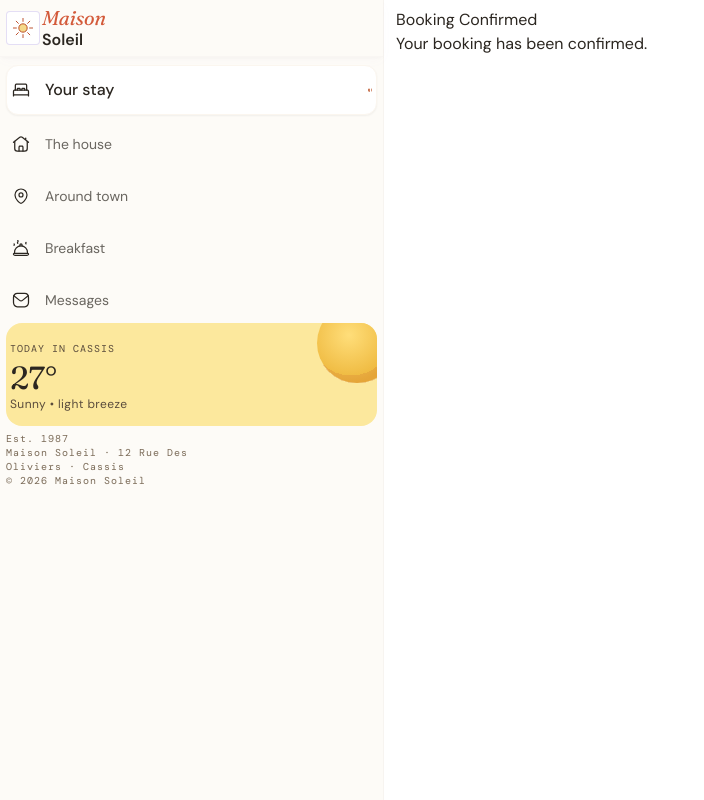
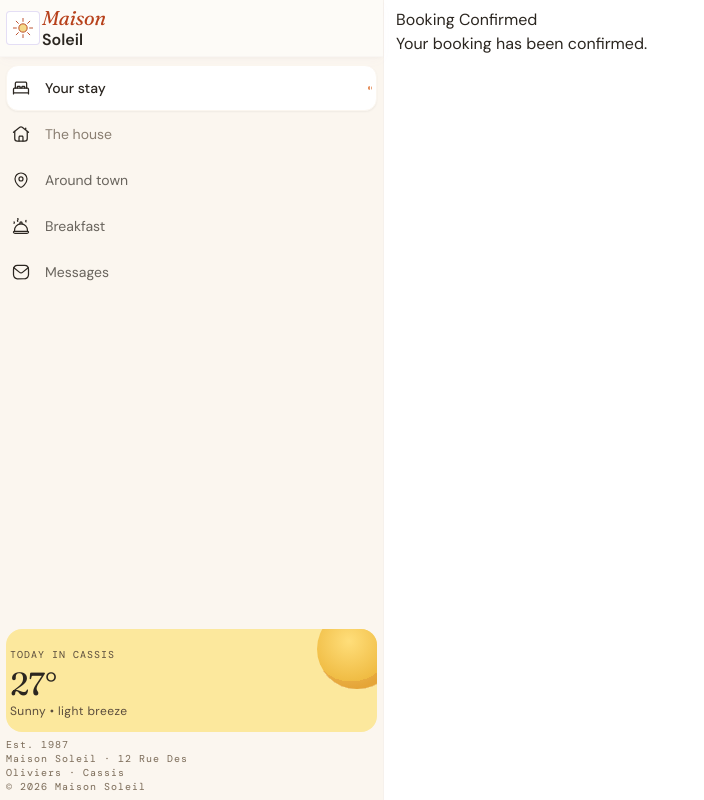
Before and after one commit to Sven-27/hotel-booking-confirmation-page, a React (Vite) app: page / in a window 1280 px wide. Shown: the whole page, without its empty margins (0-704 px from the left). Built offline with nearby package versions, Linux system fonts and the light colour scheme; a web font is replaced by a local one.

Commit message:
Updated hex code with figma variables.

```diff
--- a/src/components/sidebar/NavItem.tsx
+++ b/src/components/sidebar/NavItem.tsx
@@ -23,8 +23,8 @@ export default function NavItem({
       type="button"
       className={`w-full flex items-center justify-between px-4 py-3 rounded-xl transition-all duration-200 text-sm font-medium
         ${isActive
-          ? 'bg-white shadow-sm text-black'
-          : 'hover:bg-[#F3EDE4] text-gray-700'
+          ? 'bg-neutral-800 text-white'
+          : 'bg-transparent text-gray-700 hover:bg-neutral-100 hover:text-neutral-900'
         }`}
     >
       <div className="flex items-center space-x-3">
@@ -34,7 +34,7 @@ export default function NavItem({
 
       {/* Optional Notification Badge */}
       {badge !== undefined && badge > 0 && (
-        <span className="flex h-5 w-5 items-center justify-center rounded-full bg-[#C2410C] text-[10px] font-bold text-white">
+        <span className="flex h-5 w-5 items-center justify-center rounded-full bg-terracotta-400 text-preset-10">
           {badge}
         </span>
       )}
--- a/src/components/sidebar/Sidebar.tsx
+++ b/src/components/sidebar/Sidebar.tsx
@@ -31,16 +31,9 @@ export default function Sidebar({ isMobileOpen, onClose }: SidebarProps): React.
       {/* MASTER SIDEBAR WRAPPER PANEL */}
       <aside
         className={`
-          /* Core structural layout properties */
-          w-[320px] sm:w-[384px] bg-[#FDFBF7] border-r border-neutral-200/50 flex flex-col min-h-screen shrink-0
-
-          /* Mobile Drawer Position Rules: Slides out via CSS Transform styles */
-          fixed inset-y-0 left-0 z-50 transform transition-transform duration-300 ease-in-out
-
-          /* Responsive Adaptive Toggles: Locks panel inline statically on desktop views */
-          md:relative md:transform-none md:z-auto
-
-          /* Active Conditional State Trigger Rule */
+                  w-[320px] sm:w-[384px] bg-neutral-100 border-r border-neutral-200/50 flex flex-col min-h-screen shrink-0
+         fixed inset-y-0 left-0 z-50 transform transition-transform duration-300 ease-in-out
+         md:relative md:transform-none md:z-auto
           ${isMobileOpen ? 'translate-x-0' : '-translate-x-full md:translate-x-0'}
         `}
       >
@@ -53,7 +46,7 @@ export default function Sidebar({ isMobileOpen, onClose }: SidebarProps): React.
           {/* HARDCODED NAVIGATION MENU: Stripped of NavItem for fast Figma SVG implementation */}
           {/* DYNAMIC NAVIGATION MENU */}
           {/* DYNAMIC NAVIGATION MENU */}
-          <nav className="space-y-1.5">
+          <nav className="spacing-2">
 
             {/* Item 1: Your Stay */}
             <button
@@ -63,15 +56,15 @@ export default function Sidebar({ isMobileOpen, onClose }: SidebarProps): React.
                 if (isMobileOpen) onClose();
               }}
               className={`w-full flex items-center justify-between px-4 py-3 rounded-xl transition-colors select-none focus:outline-none border ${activeTab === 'your-stay'
-                ? 'bg-white text-[#2b2620] font-medium shadow-xs border-neutral-100'
-                : 'text-[#2b2620]/70 hover:bg-neutral-50 border-transparent'
+                ? 'bg-white text-preset-5-medium font-medium shadow-xs border-neutral-100'
+                : 'text-preset-5-medium/70 hover:bg-neutral-50 border-transparent'
                 }`}
             >
               <div className="flex items-center gap-3.5">
                 <img src={stayIconUrl} alt="" className="w-5 h-5 object-contain color-neutral-900" />
-                <span className={`${activeTab === 'your-stay' ? 'text-preset-5(medium)' : 'text-sm font-normal'}`}>Your stay</span>
+                <span className={`${activeTab === 'your-stay' ? 'text-preset-5(medium)' : 'text-preset-5(medium)'}`}>Your stay</span>
               </div>
-              <span className="w-4 h-4 rounded-full bg-[#C06038] text-white text-[10px] flex items-center justify-center font-bold">1</span>
+              <span className="w-4 h-4 rounded-full bg-terracotta-400 text-white text-[10px] flex items-center justify-center font-bold">1</span>
             </button>
 
             {/* Item 2: The House */}
@@ -82,8 +75,8 @@ export default function Sidebar({ isMobileOpen, onClose }: SidebarProps): React.
                 if (isMobileOpen) onClose();
               }}
               className={`w-full flex items-center gap-3.5 px-4 py-3 rounded-xl transition-colors select-none focus:outline-none border ${activeTab === 'the-house'
-                ? 'bg-white text-[#2b2620] font-medium shadow-xs border-neutral-100'
-                : 'text-[#2b2620]/70 hover:bg-neutral-50 border-transparent'
+                ? 'bg-white text-neutral-700 font-medium shadow-xs border-neutral-100'
+                : 'text-neutral-700/70 hover:bg-neutral-50 border-transparent'
                 }`}
             >
               <img src={houseIconUrl} alt="" className="w-5 h-5 object-contain color-neutral-700" />
@@ -98,8 +91,8 @@ export default function Sidebar({ isMobileOpen, onClose }: SidebarProps): React.
                 if (isMobileOpen) onClose();
               }}
               className={`w-full flex items-center gap-3.5 px-4 py-3 rounded-xl transition-colors select-none focus:outline-none border ${activeTab === 'around-town'
-                ? 'bg-white text-[#2b2620] font-medium shadow-xs border-neutral-100'
-                : 'text-[#2b2620]/70 hover:bg-neutral-50 border-transparent'
+                ? 'bg-white text-neutral-900 font-medium shadow-xs border-neutral-100'
+                : 'text-neutral-900/70 hover:bg-neutral-50 border-transparent'
                 }`}
             >
               <img src={townIconUrl} alt="" className="w-5 h-5 object-contain color-neutral-700" />
@@ -114,8 +107,8 @@ export default function Sidebar({ isMobileOpen, onClose }: SidebarProps): React.
                 if (isMobileOpen) onClose();
               }}
               className={`w-full flex items-center gap-3.5 px-4 py-3 rounded-xl transition-colors select-none focus:outline-none border ${activeTab === 'breakfast'
-                ? 'bg-white text-[#2b2620] font-medium shadow-xs border-neutral-100'
-                : 'text-[#2b2620]/70 hover:bg-neutral-50 border-transparent'
+                ? 'bg-white text-neutral-900 font-medium shadow-xs border-neutral-100'
+                : 'text-neutral-900/70 hover:bg-neutral-50 border-transparent'
                 }`}
             >
               <img src={breakfastIconUrl} alt="" className="w-5 h-5 object-contain color-neutral-700" />
@@ -130,18 +123,14 @@ export default function Sidebar({ isMobileOpen, onClose }: SidebarProps): React.
                 if (isMobileOpen) onClose();
               }}
               className={`w-full flex items-center gap-3.5 px-4 py-3 rounded-xl transition-colors select-none focus:outline-none border ${activeTab === 'messages'
-                ? 'bg-white text-[#2b2620] font-medium shadow-xs border-neutral-100'
-                : 'text-[#2b2620]/70 hover:bg-neutral-50 border-transparent'
+                ? 'bg-white text-neutral-900 font-medium shadow-xs border-neutral-100'
+                : 'text-neutral-900/70 hover:bg-neutral-50 border-transparent'
                 }`}
             >
               <img src={messagesIconUrl} alt="" className="w-5 h-5 object-contain color-neutral-700" />
               <span className={`${activeTab === 'messages' ? 'text-preset-5(medium)' : 'text-sm font-normal'}`}>Messages</span>
             </button>
-
           </nav>
-
-
-
           <div className="space-y-6 mt-auto">
             <WeatherCard />
             <SidebarFooter />
--- a/src/components/sidebar/SidebarHeader.tsx
+++ b/src/components/sidebar/SidebarHeader.tsx
@@ -13,7 +13,7 @@ export default function SidebarHeader({ onClose }: SidebarHeaderProps): React.JS
     return (
         /* 1. Added custom ambient drop shadow with a soft blur factor */
         /* 2. Added "mb-4" to inject clean vertical separation spacing right below the divider line */
-        <header className="w-full flex flex-row items-center justify-between px-6 pt-4 pb-4 bg-[#FDFBF7] border-b border-neutral-200/40 shadow-[0_4px_12px_-2px_rgba(167,146,223,0.04),0_2px_4px_-1px_rgba(0,0,0,0.03)] mb-4">
+        <header className="w-full flex flex-row items-center justify-between px-6 pt-4 pb-4 bg-neutral-50 border-b border-neutral-200/40 shadow-[0_4px_12px_-2px_rgba(167,146,223,0.04),0_2px_4px_-1px_rgba(0,0,0,0.03)] mb-4">
             {/* Brand Identity / Logo Area */}
             <div className="flex items-center space-x-2">
                 {/* Sun Icon */}
@@ -27,7 +27,7 @@ export default function SidebarHeader({ onClose }: SidebarHeaderProps): React.JS
 
                 {/* Stacked Word Mark Column */}
                 <div className="flex flex-col -space-y-1">
-                    <span className="text-preset-4 italic text-[#D35A3A]">
+                    <span className="text-preset-4 italic text-terracotta-600">
                         Maison
                     </span>
                     <span className="text-preset-5 font-semibold text-neutral-900">
```
